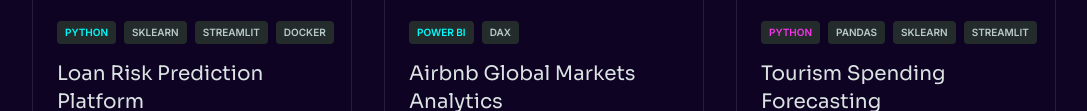
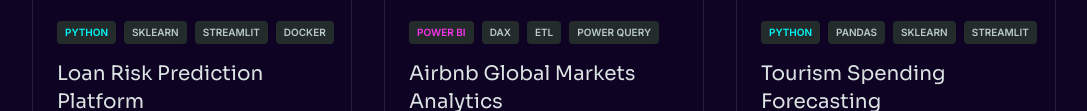
Before and after one commit to nsfacila/portfolio, a website: page index.html in a window 1280 px wide. Shown: the part 3250-3361 px from the top of the page, without its empty margins (96-1183 px from the left). Drawn offline with nearby package versions, Linux system fonts and the light colour scheme.

```diff
--- a/index.html
+++ b/index.html
@@ -311,8 +311,10 @@
 </div>
 <div class="p-6">
 <div class="flex gap-2 mb-4">
-<span class="px-2 py-1 rounded bg-surface-container-high text-[10px] uppercase font-bold text-primary-fixed">Power BI</span>
+<span class="px-2 py-1 rounded bg-surface-container-high text-[10px] uppercase font-bold text-secondary">Power BI</span>
 <span class="px-2 py-1 rounded bg-surface-container-high text-[10px] uppercase font-bold text-on-surface-variant">DAX</span>
+<span class="px-2 py-1 rounded bg-surface-container-high text-[10px] uppercase font-bold text-on-surface-variant">ETL</span>
+<span class="px-2 py-1 rounded bg-surface-container-high text-[10px] uppercase font-bold text-on-surface-variant">Power Query</span>
 </div>
 <h4 class="font-h3 text-xl mb-3">Airbnb Global Markets Analytics</h4>
 <p class="text-on-surface-variant text-sm mb-6">Business Intelligence project developed in Power BI to analyse Airbnb markets across six international cities. Includes ETL processes, data modelling, KPI development, and interactive dashboards to identify pricing trends, host behaviour, and market opportunities.</p>
@@ -330,7 +332,7 @@
 </div>
 <div class="p-6">
 <div class="flex gap-2 mb-4">
-<span class="px-2 py-1 rounded bg-surface-container-high text-[10px] uppercase font-bold text-secondary">Python</span>
+<span class="px-2 py-1 rounded bg-surface-container-high text-[10px] uppercase font-bold text-primary-fixed">Python</span>
 <span class="px-2 py-1 rounded bg-surface-container-high text-[10px] uppercase font-bold text-on-surface-variant">Pandas</span>
 <span class="px-2 py-1 rounded bg-surface-container-high text-[10px] uppercase font-bold text-on-surface-variant">Sklearn</span>
 <span class="px-2 py-1 rounded bg-surface-container-high text-[10px] uppercase font-bold text-on-surface-variant">Streamlit</span>
```
